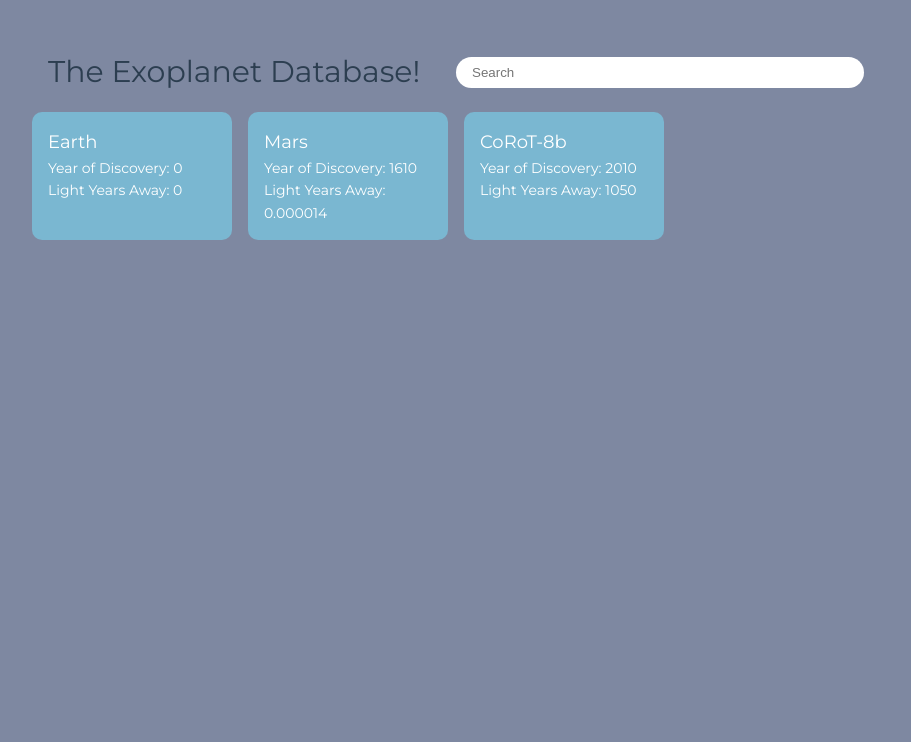
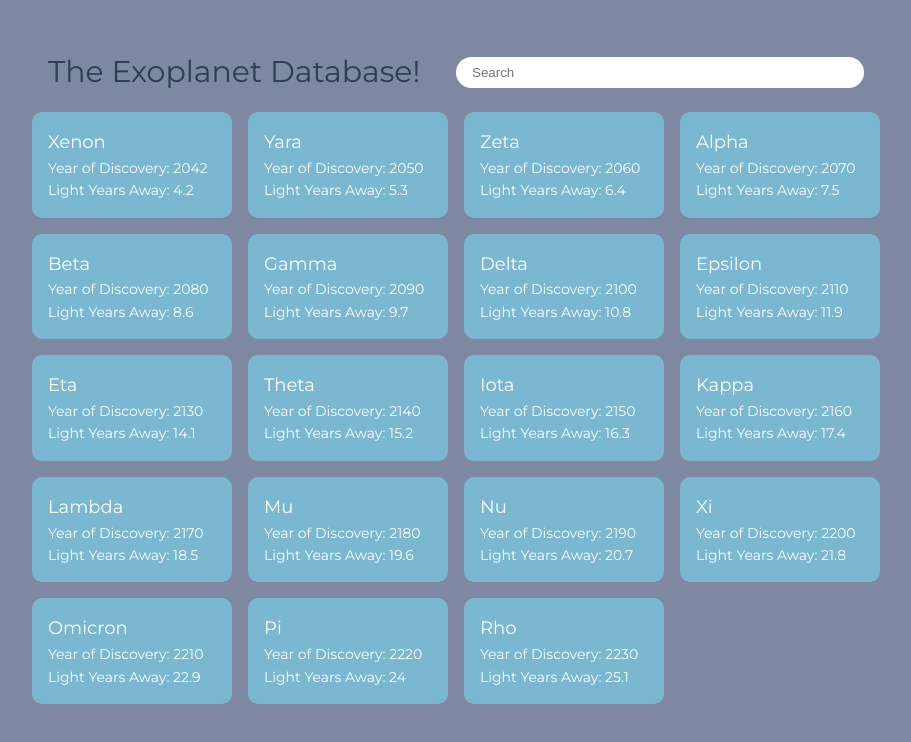
Before and after one commit to raphaeldelio/Learning-Vue-JS, a Vue app: page / in a window 1280 px wide. Shown: the top 742 px of the page, without its empty margins (184-1095 px from the left). Built offline with nearby package versions, Linux system fonts and the light colour scheme.

Commit message:
Building my first page: Filtering planets by user input

```diff
--- a/src/App.vue
+++ b/src/App.vue
@@ -1,29 +1,52 @@
 <template>
   <div class="top-bar">
     <h1>The Exoplanet Database!</h1>
-    <input type="text" placeholder="Search" class="search-bar" />
+    <input type="text" v-model="searchQuery" placeholder="Search" class="search-bar"/> <!-- New search bar -->
   </div>
-
   <div class="card-container">
-    <PlanetCard v-for="planet in planets" :key="planet.name" :planet="planet" />
+    <PlanetCard v-for="planet in filteredPlanets" :key="planet.name" :planet="planet" /> <!-- Use filtered planets -->
   </div>
 </template>
 
 <script lang="ts">
-import { defineComponent, ref } from 'vue';
-import PlanetCard from './components/PlanetCard.vue'; // Add this line
+import { defineComponent, ref, computed } from 'vue';
+import PlanetCard from './components/PlanetCard.vue';
 import type { Planet } from './types';
 
 export default defineComponent({
-  components: { PlanetCard }, // Add this line
+  components: { PlanetCard },
   setup() {
     const planets = ref<Planet[]>([
-      { name: 'Earth', discoveryYear: 0, lightYearsAway: 0 },
-      { name: 'Mars', discoveryYear: 1610, lightYearsAway: 0.000014 },
-      { name: 'CoRoT-8b', discoveryYear: 2010, lightYearsAway: 1050 },
-      // Add more planets here
+      { name: 'Xenon', discoveryYear: 2042, lightYearsAway: 4.2 },
+      { name: 'Yara', discoveryYear: 2050, lightYearsAway: 5.3 },
+      { name: 'Zeta', discoveryYear: 2060, lightYearsAway: 6.4 },
+      { name: 'Alpha', discoveryYear: 2070, lightYearsAway: 7.5 },
+      { name: 'Beta', discoveryYear: 2080, lightYearsAway: 8.6 },
+      { name: 'Gamma', discoveryYear: 2090, lightYearsAway: 9.7 },
+      { name: 'Delta', discoveryYear: 2100, lightYearsAway: 10.8 },
+      { name: 'Epsilon', discoveryYear: 2110, lightYearsAway: 11.9 },
+      { name: 'Eta', discoveryYear: 2130, lightYearsAway: 14.1 },
+      { name: 'Theta', discoveryYear: 2140, lightYearsAway: 15.2 },
+      { name: 'Iota', discoveryYear: 2150, lightYearsAway: 16.3 },
+      { name: 'Kappa', discoveryYear: 2160, lightYearsAway: 17.4 },
+      { name: 'Lambda', discoveryYear: 2170, lightYearsAway: 18.5 },
+      { name: 'Mu', discoveryYear: 2180, lightYearsAway: 19.6 },
+      { name: 'Nu', discoveryYear: 2190, lightYearsAway: 20.7 },
+      { name: 'Xi', discoveryYear: 2200, lightYearsAway: 21.8 },
+      { name: 'Omicron', discoveryYear: 2210, lightYearsAway: 22.9 },
+      { name: 'Pi', discoveryYear: 2220, lightYearsAway: 24 },
+      { name: 'Rho', discoveryYear: 2230, lightYearsAway: 25.1 },
     ]);
-    return { planets };
+
+    const searchQuery = ref(''); // New ref for search query
+
+    const filteredPlanets = computed(() => { // New computed property
+      return planets.value.filter(planet =>
+        planet.name.toLowerCase().includes(searchQuery.value.toLowerCase())
+      );
+    });
+
+    return { filteredPlanets, searchQuery }; // Return searchQuery and filtered planets instead of all planets
   },
 });
 </script>
```
